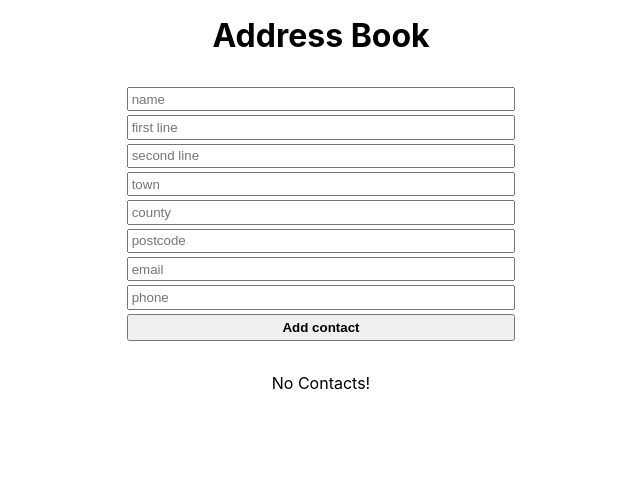
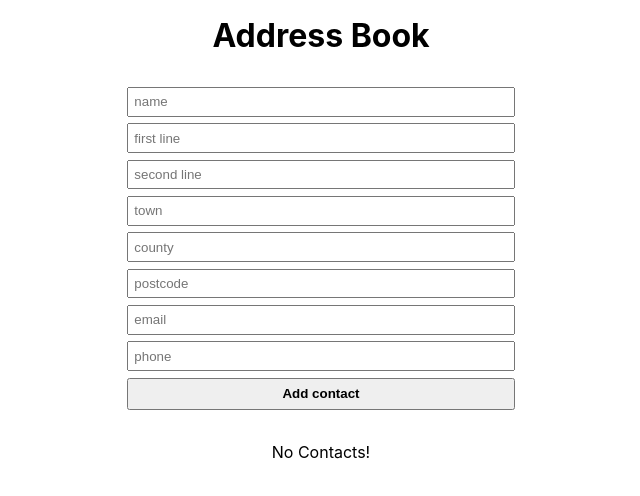
Before and after one commit to christocarr/react-address-book, a React (Create React App) app: page / in a window 1280 px wide. Shown: the top 496 px of the page, without its empty margins (319-959 px from the left). Built offline with nearby package versions, Linux system fonts and the light colour scheme.

Commit message:
Style: fix margin and padding

```diff
--- a/src/index.css
+++ b/src/index.css
@@ -57,6 +57,11 @@ main {
 }
 
 .form input {
+	padding: 0.4em;
+	margin-bottom: 0.5em;
+}
+
+.edit__contact input {
 	padding: 0.2em;
 	margin-bottom: 0.3em;
 }
@@ -111,7 +116,12 @@ main {
 }
 
 button {
-	padding: 0.3em 0.6em;
+	padding: 0.5em 0.6em;
 	font-weight: bolder;
 	cursor: pointer;
 }
+
+button:hover,
+button:focus {
+	background: darkgray;
+}
```
